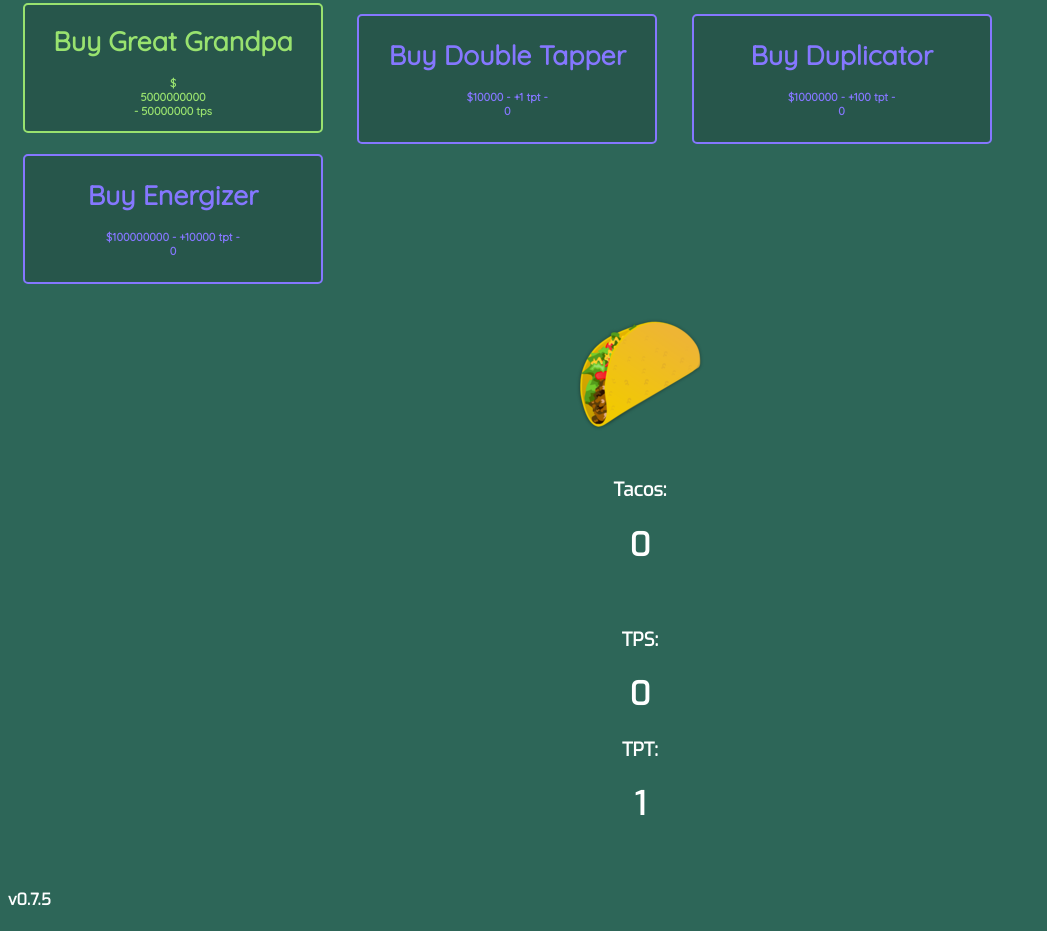
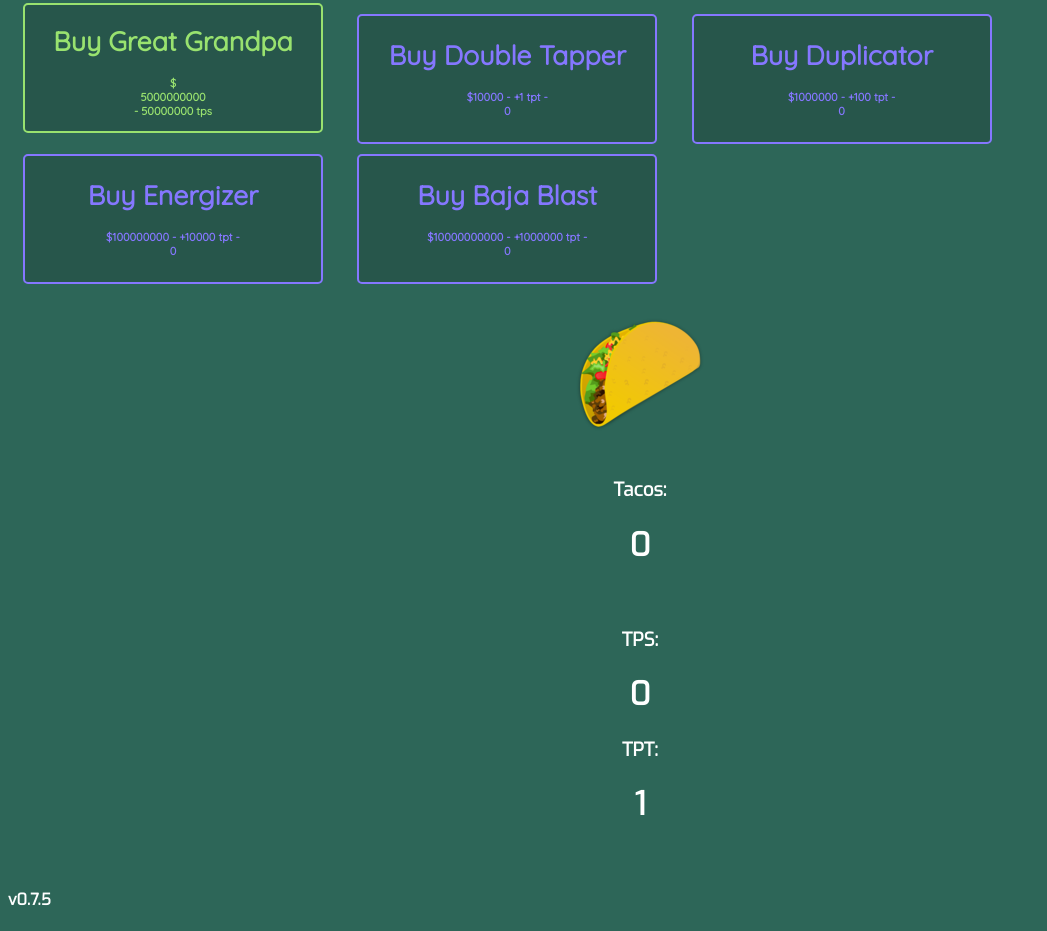
Before and after one commit to EliTheCoder/taco-tapper, a plain HTML site: page index.html in a window 1280 px wide. Shown: the part 1003-1934 px from the top of the page, without its empty margins (0-1047 px from the left). Drawn offline with Linux system fonts and the light colour scheme.

Commit message:
Update index.html

```diff
--- a/index.html
+++ b/index.html
@@ -85,6 +85,7 @@
     <button class="center h" onclick="boosts.buy(boosts.doubletappers, 1, doubletappers);"><h1>Buy Double Tapper</h1><h5>$10000 - +1 tpt - <div id="doubletappers">0</div></h5></button>
     <button class="center h" onclick="boosts.buy(boosts.duplicators, 1, duplicators);"><h1>Buy Duplicator</h1><h5>$1000000 - +100 tpt - <div id="duplicators">0</div></h5></button>
     <button class="center h" onclick="boosts.buy(boosts.energizers, 1, energizers);"><h1>Buy Energizer</h1><h5>$100000000 - +10000 tpt - <div id="energizers">0</div></h5></button>
+    <button class="center h" onclick="boosts.buy(boosts.bajablasts, 1, bajablasts);"><h1>Buy Baja Blast</h1><h5>$10000000000 - +1000000 tpt - <div id="bajablasts">0</div></h5></button>
     <br /><br />
     <div onclick="taco.click();" id="taco"><img src="taco.png" class="imgcenter"></img></div>
     <br />
```
